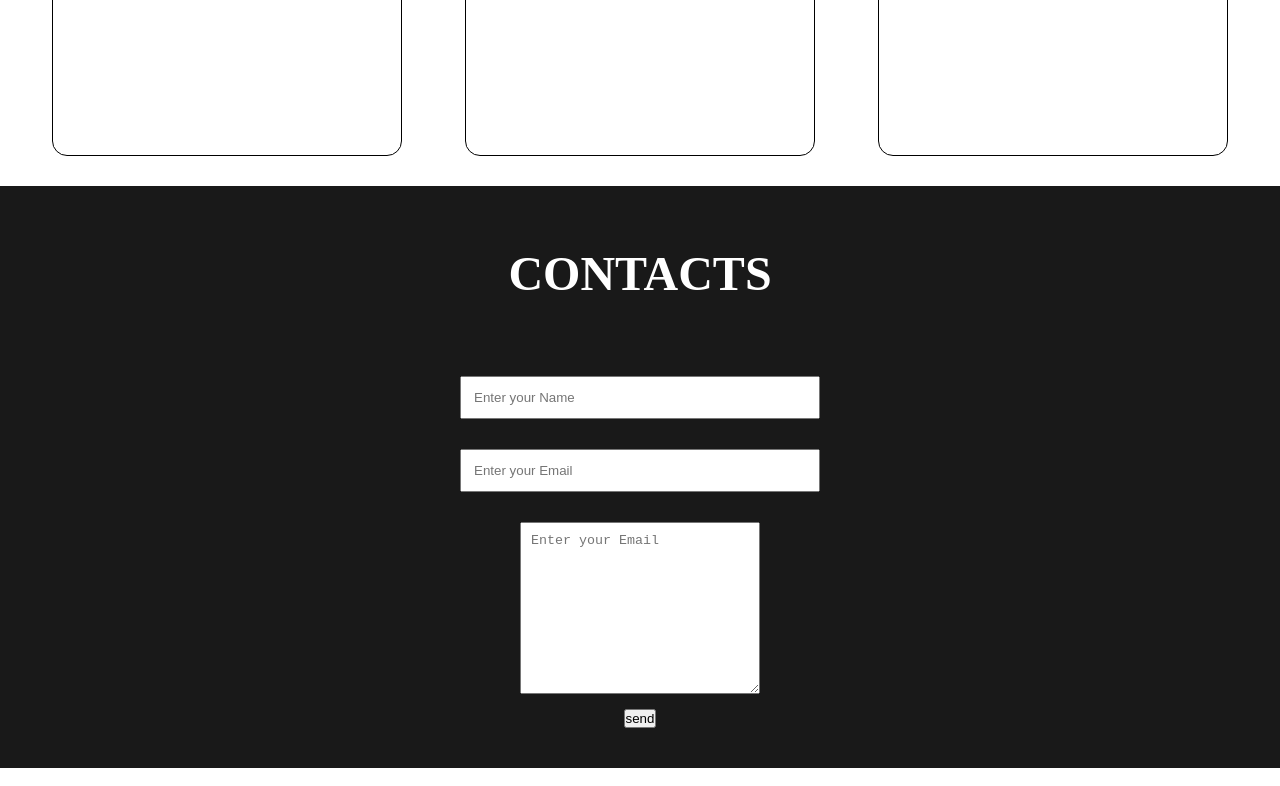
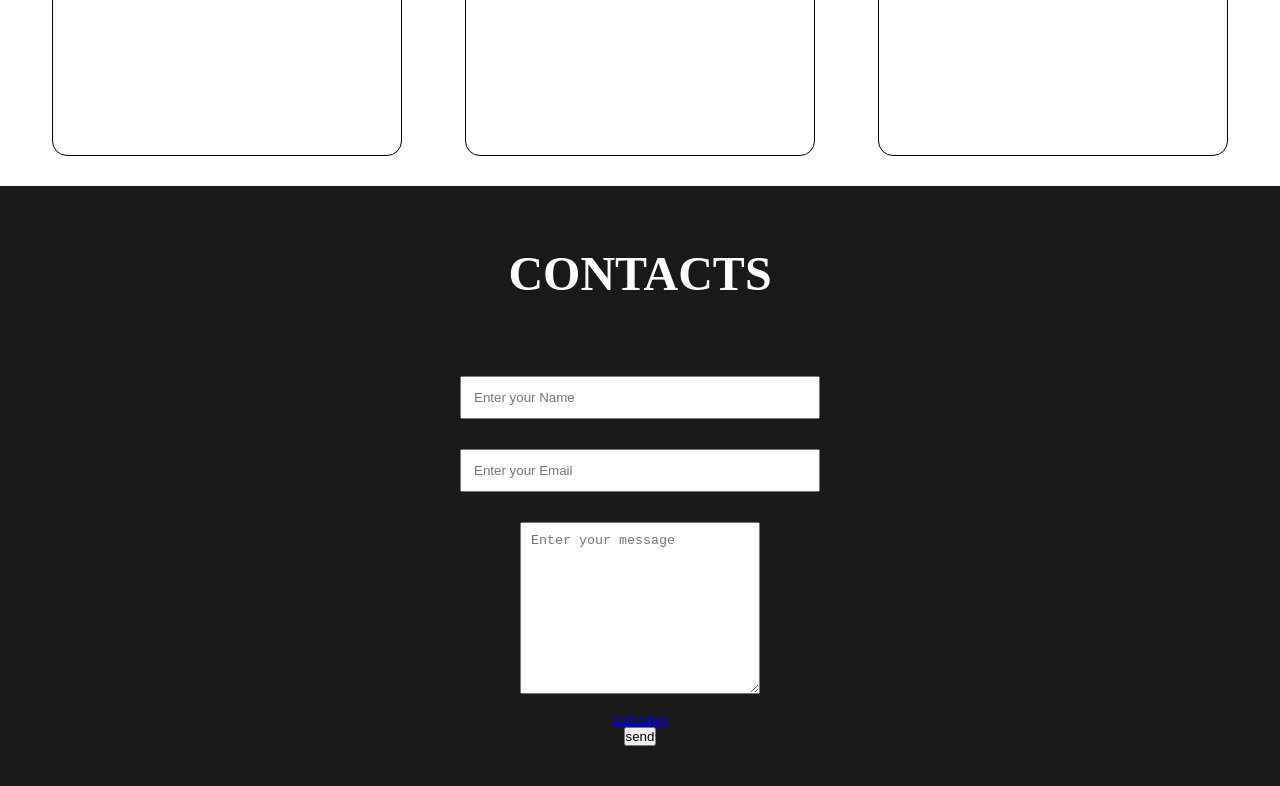
Before and after one commit to Sajid1812/mohammedS, a plain HTML site: page index.html in a window 1280 px wide. Shown: the part 2682-3468 px from the top of the page. Drawn offline with Linux system fonts and the light colour scheme.

Commit message:
Update index.html

```diff
--- a/index.html
+++ b/index.html
@@ -70,7 +70,8 @@
         <form action="" class="form">
             <input type="text" name="name" class="input" placeholder="Enter your Name">
             <input type="text" name="email" class="input" placeholder="Enter your Email">
-            <textarea name="msg" id="msg" cols="30" rows="10" placeholder="Enter your Email"></textarea>
+            <textarea name="msg" id="msg" cols="30" rows="10" placeholder="Enter your message"></textarea>
+            <a href="sajidfaridha@gmail.com" target="_blank">message</a>
             <input type="Submit" value="send" id="send">
 
         </form>
```
